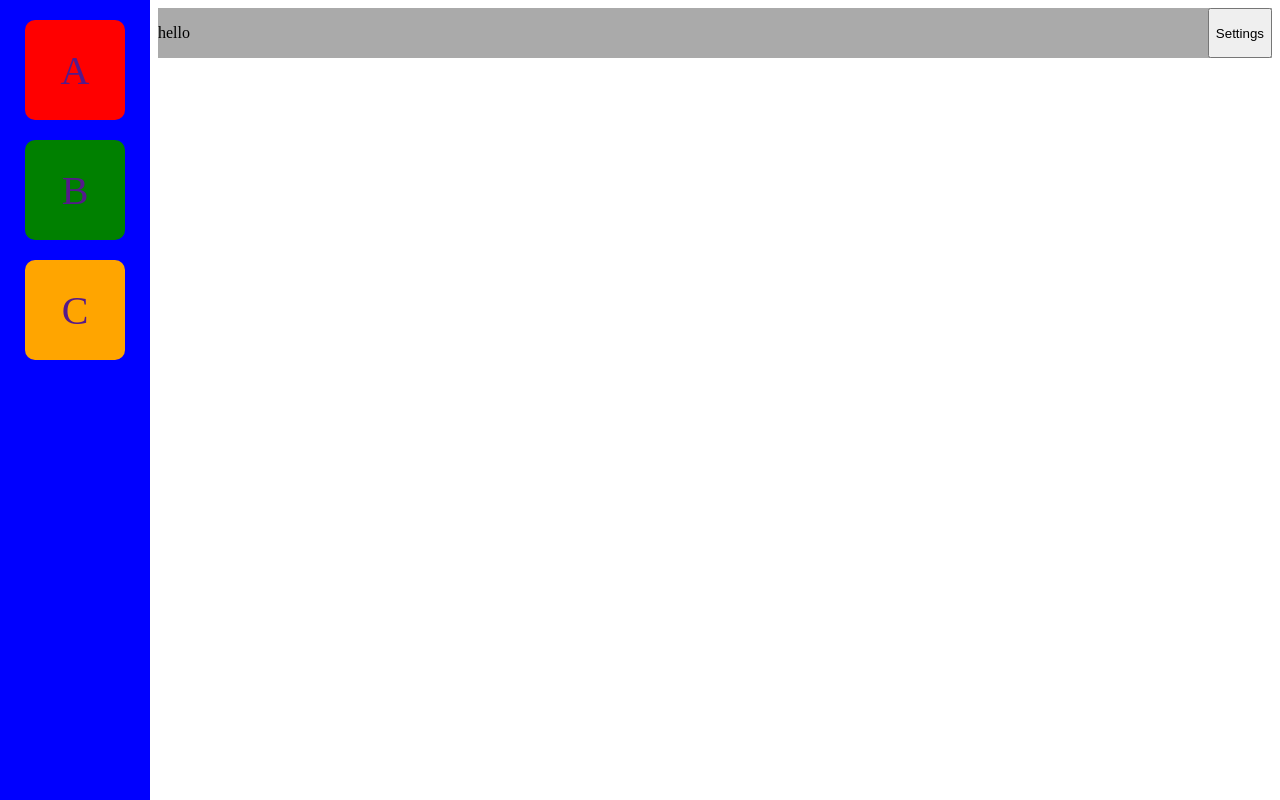
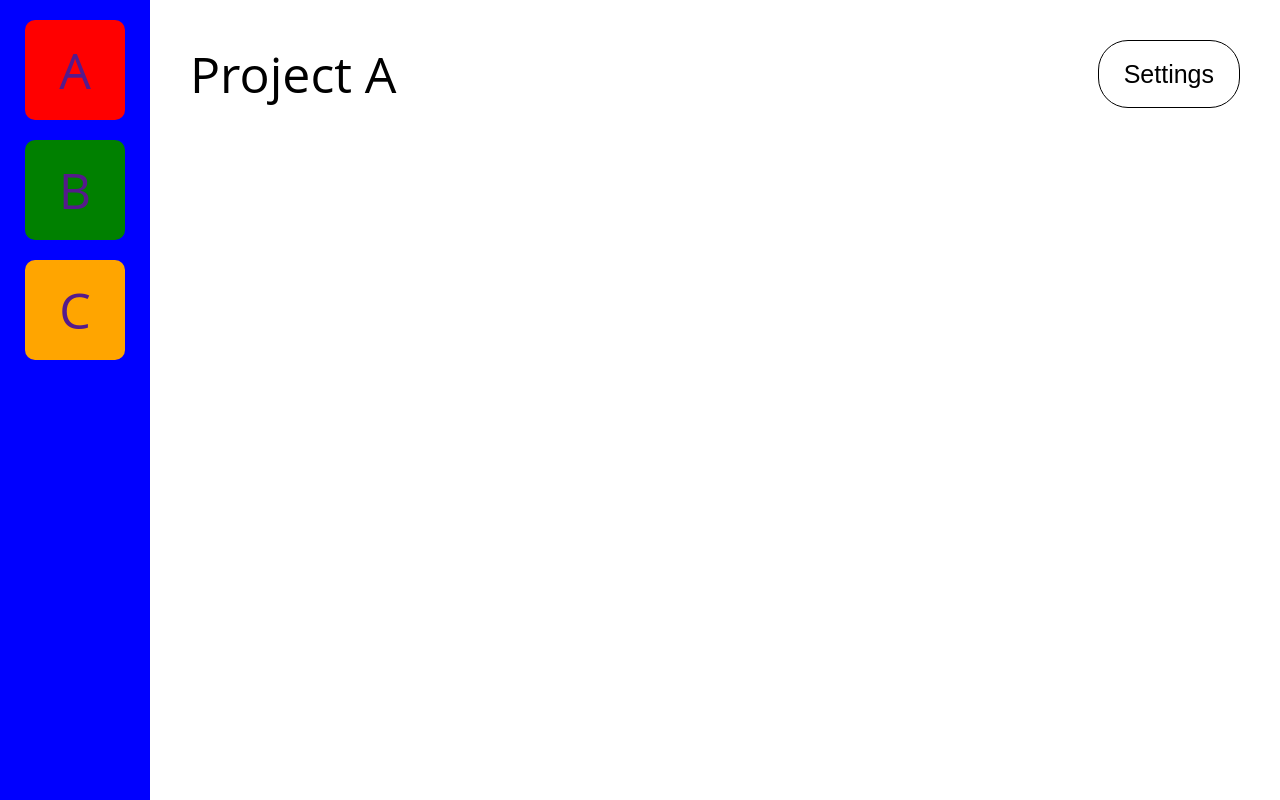
Before and after one commit to boostcamp-2020/Project11-C-Web-FE-Performance-Monitoring-Admin, a React app: page /main in a window 1280 px wide. Built offline with nearby package versions, Linux system fonts and the light colour scheme.

Commit message:
feat : Global CSS 생성, 프로젝트 내용 헤더 추가
프로젝트 내용 헤더 추가
Global CSS 설정

```diff
--- a/src/App.tsx
+++ b/src/App.tsx
@@ -1,10 +1,12 @@
 import React from 'react';
 import Main from './pages/Main';
+import GlobalStyle from '../style/globalStyle';
 
 const App: React.FC = () => {
   return (
     <div>
-      <Main></Main>
+      <GlobalStyle />
+      <Main />
     </div>
   );
 };
--- a/src/components/main/NavBar.tsx
+++ b/src/components/main/NavBar.tsx
@@ -38,9 +38,9 @@ const Wrapper = styled.p`
   padding-top: 20px;
   left: 0;
   top: 0;
-  width: 150px;
+  width: var(--nav-width);
   height: 100vh;
-  background: blue;
+  background: var(--nav-bar);
 `;
 
 export default NavBar;
--- a/src/components/main/ProjectDetail.tsx
+++ b/src/components/main/ProjectDetail.tsx
@@ -5,7 +5,7 @@ const ProjectDetail = () => {
   return (
     <Wrapper>
       <ProjectHeader>
-        <Title>hello</Title>
+        <Title>Project A</Title>
         <SettingButton>Settings</SettingButton>
       </ProjectHeader>
     </Wrapper>
@@ -14,12 +14,11 @@ const ProjectDetail = () => {
 
 const Wrapper = styled.div`
   margin: 0;
-  padding: 0;
-  margin-left: 150px;
+  padding: 40px;
+  margin-left: var(--nav-width);
 
   width: auto;
   height: 100%;
-  background: #aaaaaa;
 `;
 
 const ProjectHeader = styled.div`
@@ -27,8 +26,15 @@ const ProjectHeader = styled.div`
   justify-content: space-between;
 `;
 
-const Title = styled.p``;
+const Title = styled.p`
+  font-size: var(--font-big);
+`;
 
-const SettingButton = styled.button``;
+const SettingButton = styled.button`
+  font-size: var(--font-middle);
+  border: black solid 1px;
+  padding: 15px 25px;
+  border-radius: 30px;
+`;
 
 export default ProjectDetail;
--- a/src/components/main/ProjectSniffet.tsx
+++ b/src/components/main/ProjectSniffet.tsx
@@ -34,7 +34,7 @@ const ProjectContainer = styled.div`
 
 const ProjectNameText = styled.p`
   text-align: center;
-  font-size: 40px;
+  font-size: var(--font-big);
 `;
 
 export default ProjectSniffet;
--- /dev/null
+++ b/style/globalStyle.ts
@@ -0,0 +1,39 @@
+import { createGlobalStyle } from 'styled-components';
+
+const GlobalStyle = createGlobalStyle`
+	:root {
+		--font-big: 50px;
+		--font-middle: 25px;
+		--font-small: 10px;
+		--nav-width: 150px;
+		--nav-bar: blue;
+	}
+	body {
+		font-family: 'Open Sans', sans-serif;
+		margin: 0;
+		padding: 0;
+	}
+	*,
+	*:before,
+	*:after {
+	  box-sizing: border-box;
+	}
+	p {
+		margin: 0;
+	}
+	button{
+		margin:0;
+		padding:0;
+		background: none;
+		border:none;
+		text-decoration:none;
+		outline: none;
+		cursor: pointer;
+		&:hover {
+			background-color: rgba(27, 31, 35, 0.08);
+			transition: 0.2s;
+  		}
+	}
+`;
+
+export default GlobalStyle;
```
